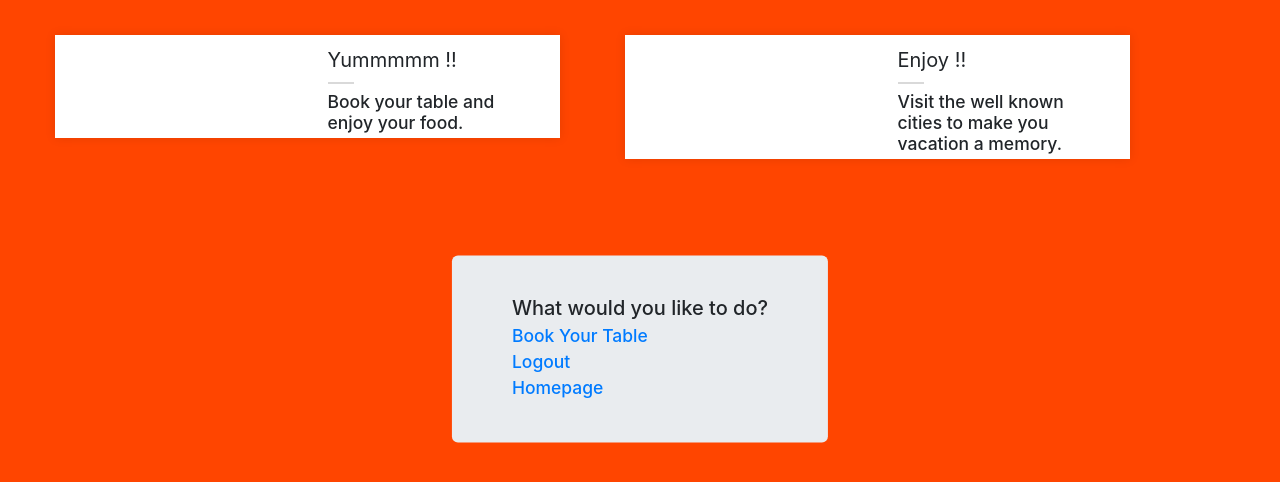
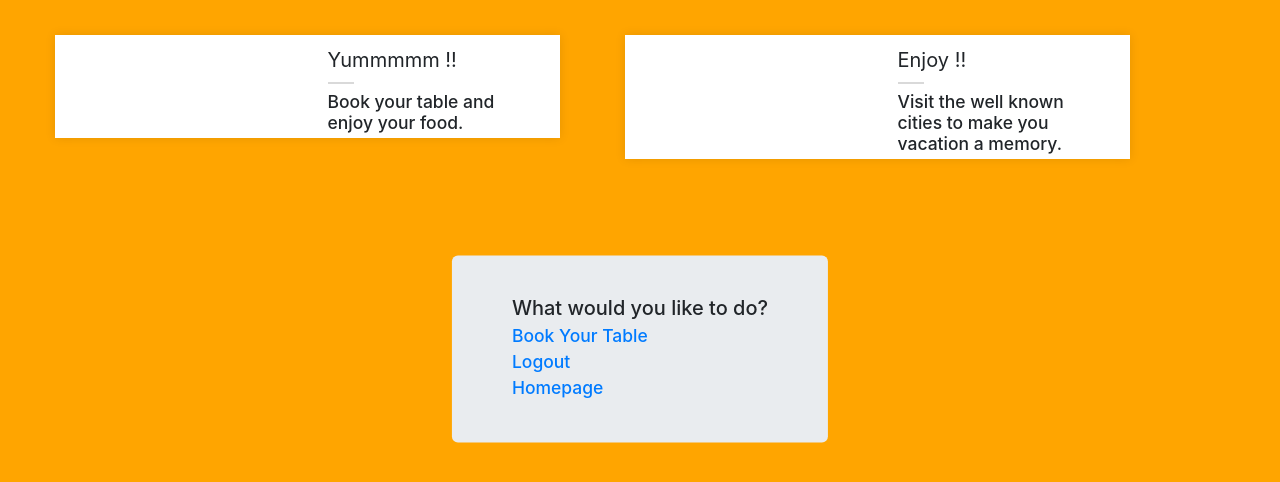
Before and after one commit to ashishekhande/App, a website: page loggedin.html in a window 1280 px wide. Drawn offline with nearby package versions, Linux system fonts and the light colour scheme.

Commit message:
Update loggedin.html

```diff
--- a/loggedin.html
+++ b/loggedin.html
@@ -20,7 +20,7 @@
     // });
 </script>
 </head>
-<body style="background-color:orangered">
+<body style="background-color:orange;>
 <div class ="row">
 <div class="container">
 	<div class ="col-md-12 text-center">
```
